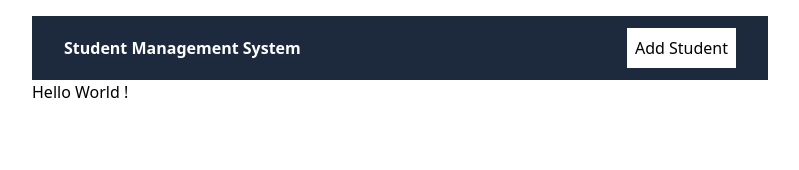
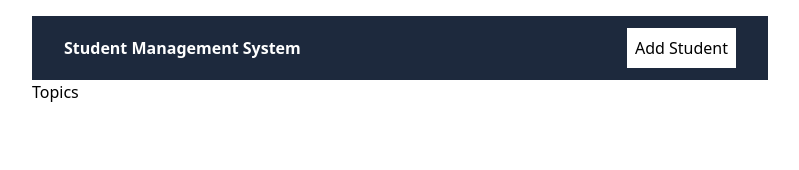
Before and after one commit to blackST4Rez/Student-Management-System, a Next.js app: page / in a window 1280 px wide. Shown: the top 170 px of the page, without its empty margins (240-1039 px from the left). Built offline with nearby package versions, Linux system fonts and the light colour scheme.

Commit message:
Page.jsx is updated

```diff
--- a/app/page.jsx
+++ b/app/page.jsx
@@ -1,5 +1,6 @@
+import TopicsList from "@/components/TopicsList";
 import Image from "next/image";
 
 export default function Home() {
-  return <h1>Hello World !</h1>
+  return <TopicsList/>;
 }
```
